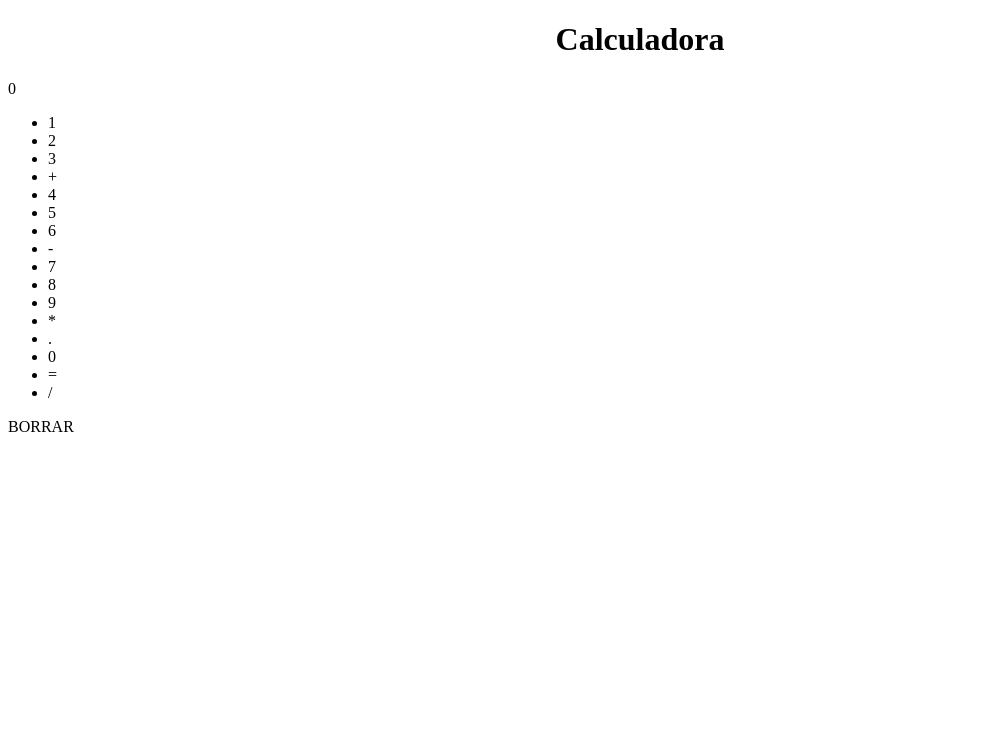
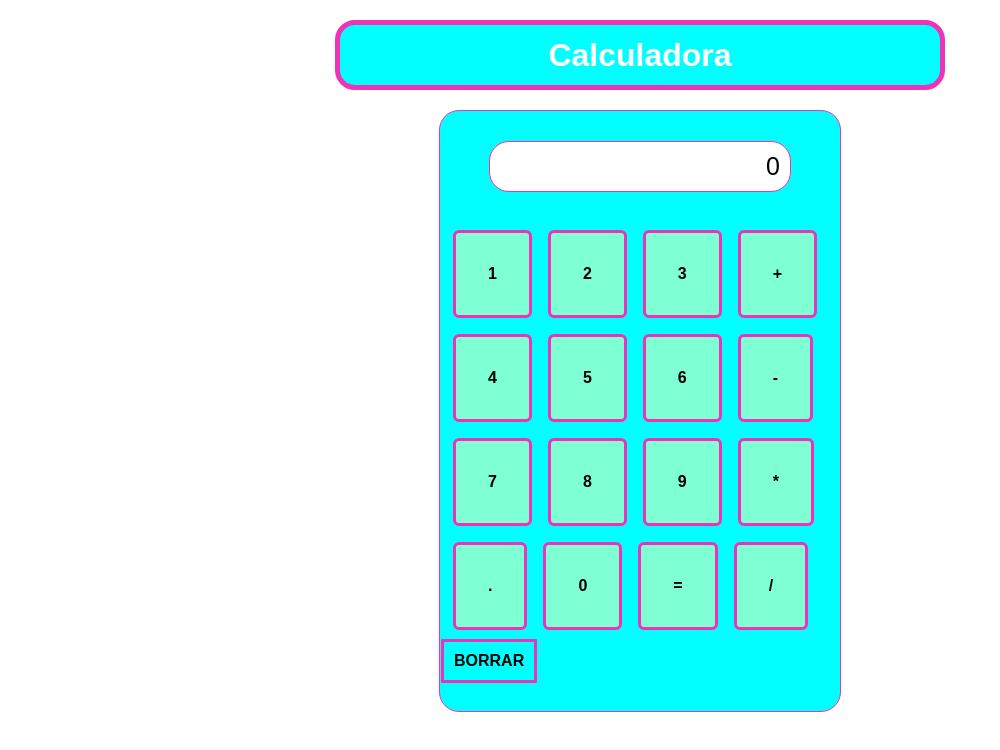
Before and after one commit to DilanGonzalez18/Calculadora, a plain HTML site: page index.html in a window 1280 px wide. Shown: the whole page, without its empty margins (0-1000 px from the left). Drawn offline with Linux system fonts and the light colour scheme.

Commit message:
maquetacio inicial

```diff
--- a/css/estilo.css
+++ b/css/estilo.css
@@ -0,0 +1,77 @@
+*{
+    margin: 0;
+    padding: 0;
+    text-decoration: none;
+    font-family: fantasy;
+    list-style: none;
+}
+
+center{
+    position: relative;
+    margin: 20px auto;
+    width: 600px;
+    height: 60px;
+    text-align: center;
+    background: aqua;
+    color: white;
+    font-weight: bold;
+    line-height: 60px;
+    border: 5px solid rgb(240, 50, 183);
+    border-radius: 20px;
+}
+
+#Calcular{
+    margin: 20px auto;
+    position: relative;
+    width: 400px;
+    height: 600px;
+    border: 1px solid rgb(240, 50, 183);
+    border-radius:20px;
+    background: aqua;
+}
+
+#operaciones{
+    position: relative;
+    margin: 30px auto;
+    width: 70%;
+    background: white;
+    border: 1px solid rgb(240, 50, 183);
+    border-radius:20px;
+    padding: 10px;
+    text-align: right;
+    font-size: 25px;
+    overflow: hidden;
+
+}
+
+#Calcular ul{
+    margin-left:5px;
+}
+#Calcular ul li{
+    float: left;
+    padding: 32px;
+    text-align: center;
+    margin: 8px;
+    background: aquamarine;
+    border: 3px solid rgb(240, 50, 183);
+    border-radius: 6px;
+    font-weight: bold;
+    cursor: pointer;
+
+}
+
+#Borrar{
+    float: left;
+    padding: 10px;
+    text-align:left;
+    margin: 1px;
+    background: aqua;
+    border: 3px solid rgb(240, 50, 183);
+    border-radius:1px;
+    font-weight:bold;
+    cursor: pointer;
+    left: 30px;
+
+
+
+}
--- a/index.html
+++ b/index.html
@@ -32,6 +32,7 @@
         <div id="Borrar">BORRAR</div>
 
     </div>
+    <script type="text/javascript" src="js/funciones.js"></script>
 
 </body>
 </html>
```
